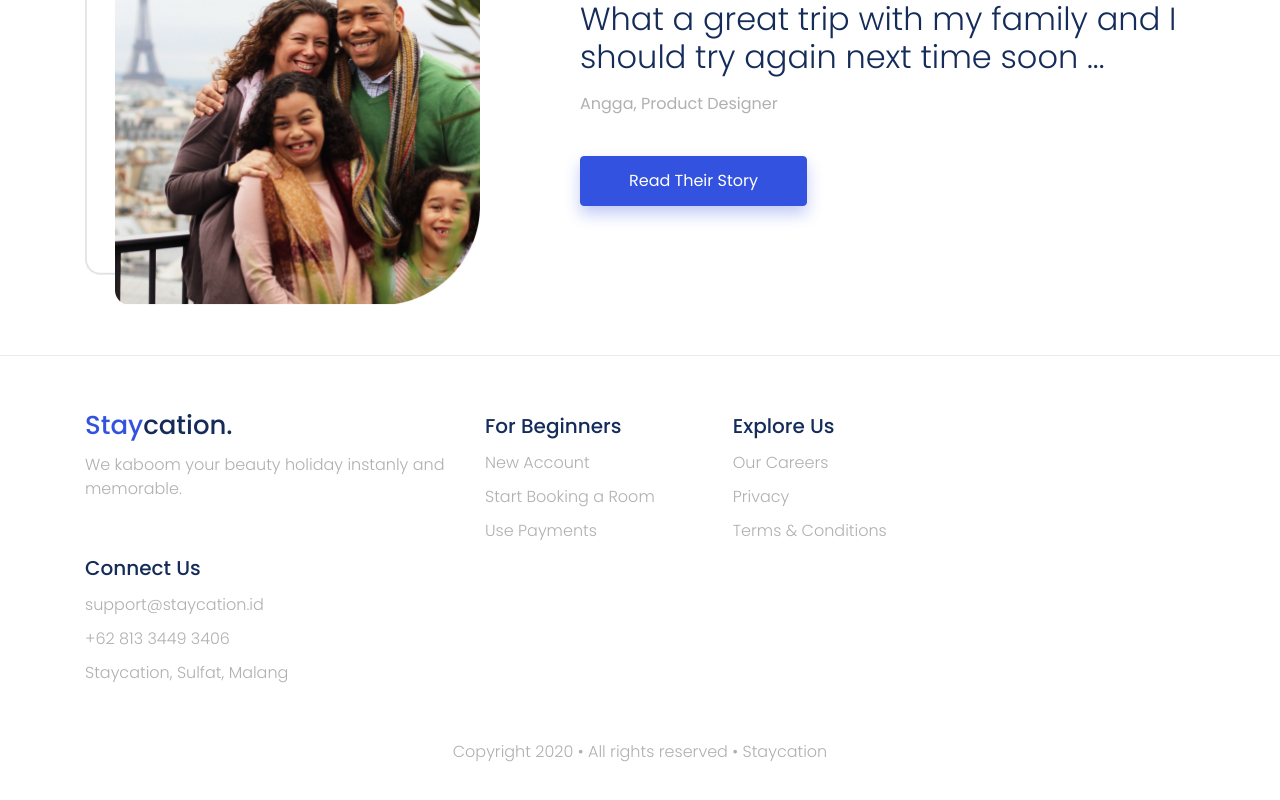
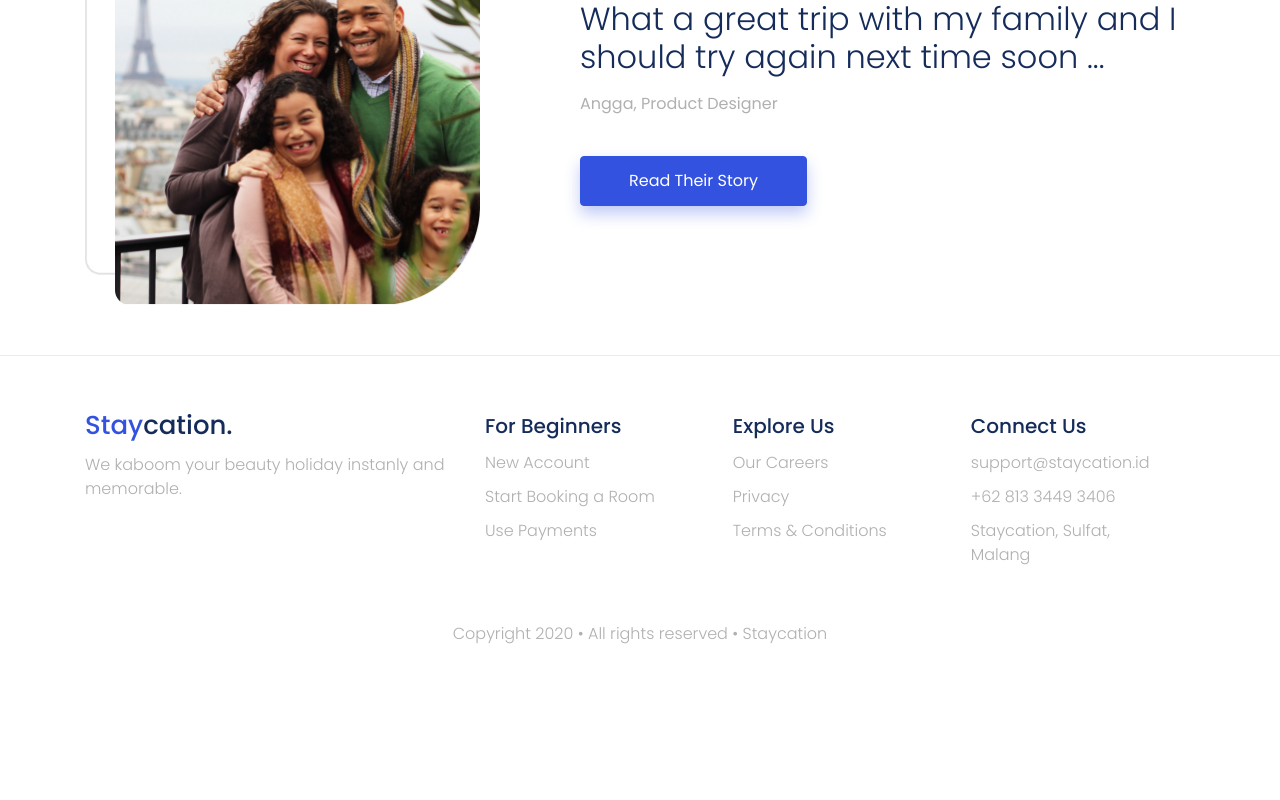
Before and after one commit to fauzansetyowidodo/staycation, a React (Create React App) app: page / in a window 1280 px wide. Shown: the part 2483-3283 px from the top of the page. After the commit the page ends 3179 px from the top, so only its background shows below. Built offline with nearby package versions, Linux system fonts and the light colour scheme; the HTML template or start-up script is replaced by a standard one.

Commit message:
fix footer

```diff
--- a/src/parts/Footer.js
+++ b/src/parts/Footer.js
@@ -34,7 +34,7 @@ export default function Footer() {
               </li>
             </ul>
           </div>
-          <div className="col-auto mr-5">
+          <div className="col-2 mr-5">
             <h5 className="mt-2">Explore Us</h5>
             <ul className="list-group list-group-flush">
               <li className="list-group-item">
@@ -54,7 +54,7 @@ export default function Footer() {
               </li>
             </ul>
           </div>
-          <div className="col-auto mr-5">
+          <div className="col-2 mr-5">
             <h5 className="mt-2">Connect Us</h5>
             <ul className="list-group list-group-flush">
               <li className="list-group-item">
```
